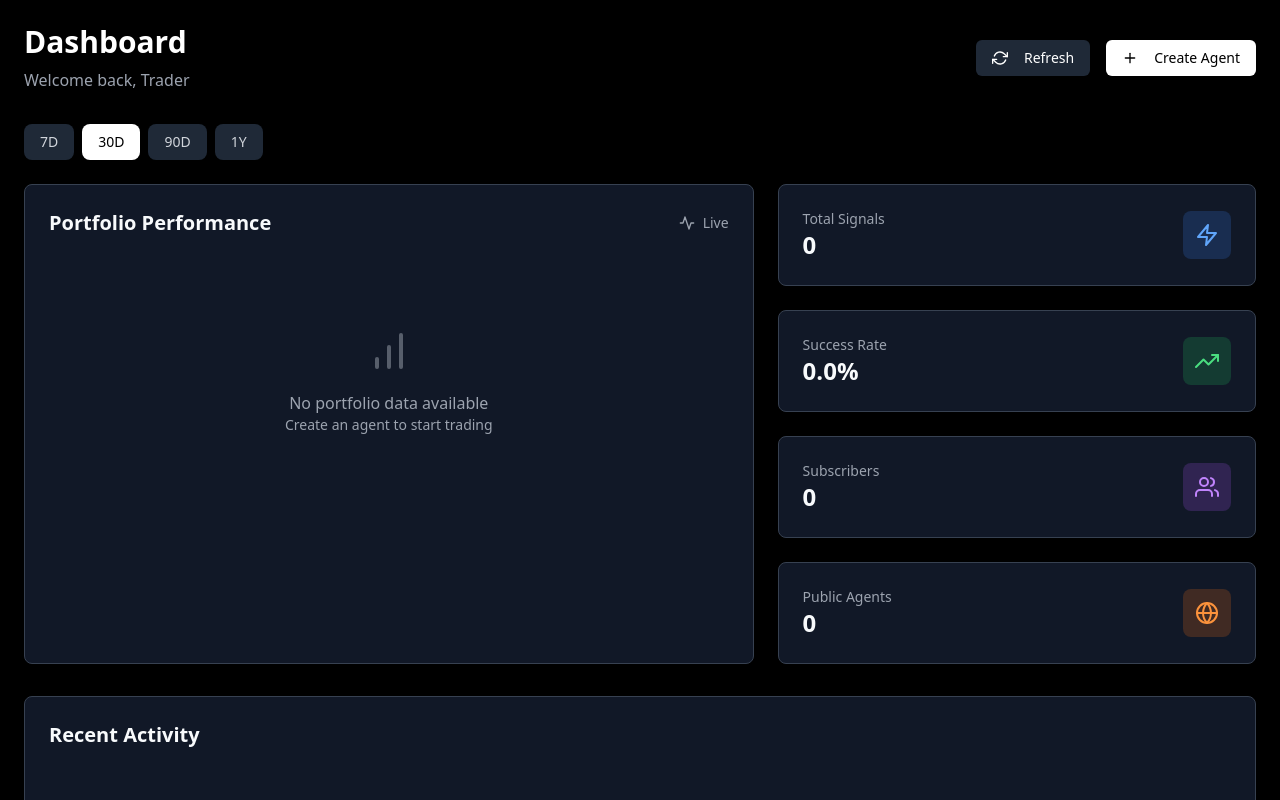
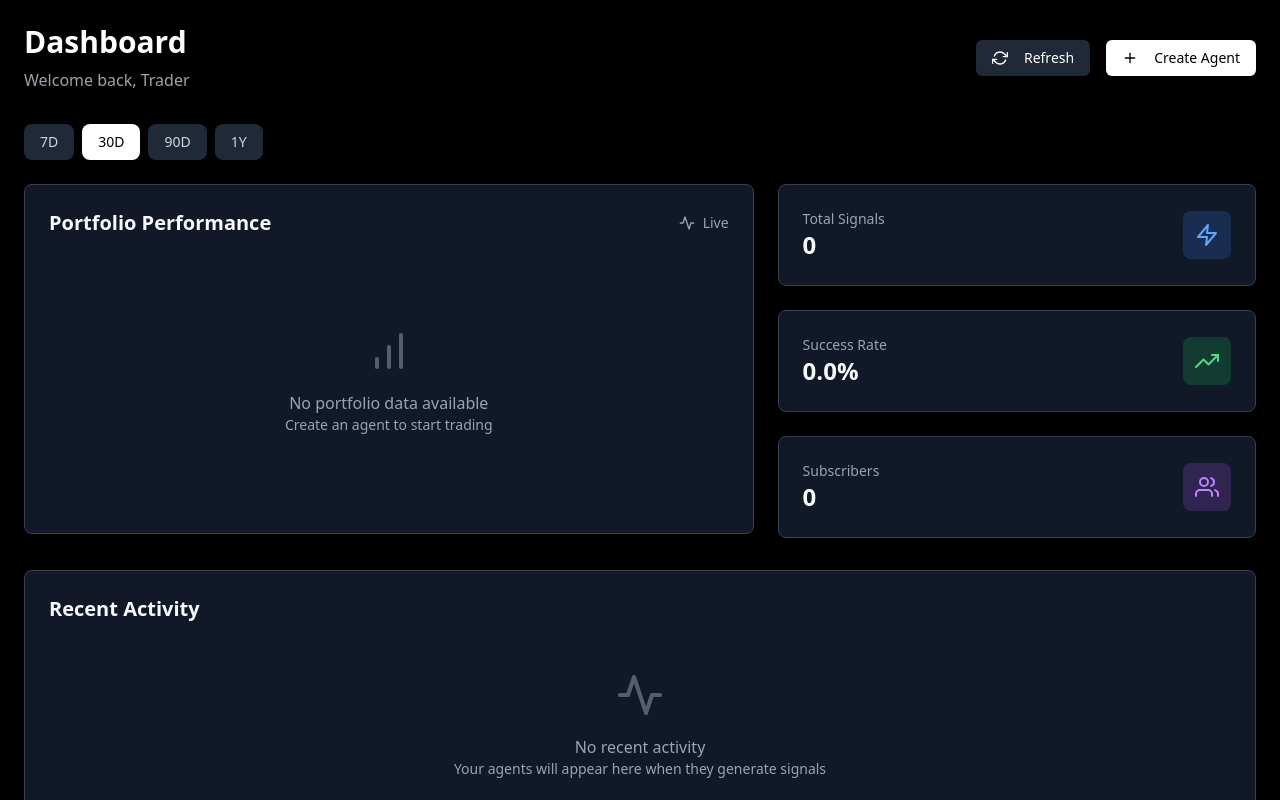
Before and after one commit to utkarshg20/finlake, a Next.js app: page /dashboard in a window 1280 px wide. Shown: the top 800 px of the page. Built offline with nearby package versions, Linux system fonts and the light colour scheme; what @rainbow-me/rainbowkit, wagmi would draw is missing.

Commit message:
vercel done

```diff
--- a/components/Dashboard.tsx
+++ b/components/Dashboard.tsx
@@ -116,9 +116,6 @@ export default function Dashboard() {
     (sum, agent) => sum + (agent.performance?.totalSubscribers || 0),
     0,
   );
-  const publicAgents = userAgents.filter(
-    (agent) => agent.visibility === "public",
-  ).length;
 
   // Recent activity (last 5 signals)
   const recentSignals = signals
@@ -189,7 +186,7 @@ export default function Dashboard() {
         <div className="grid grid-cols-1 lg:grid-cols-5 gap-6">
           {/* Portfolio Performance Chart - Left Side (3/5 width) */}
           <div className="lg:col-span-3">
-            <Card className="bg-gray-900 border-gray-700 p-6 h-full">
+            <Card className="bg-gray-900 border-gray-700 p-6">
               <div className="flex justify-between items-center mb-4">
                 <h2 className="text-xl font-semibold">Portfolio Performance</h2>
                 <div className="flex items-center space-x-2 text-sm text-gray-400">
@@ -199,12 +196,12 @@ export default function Dashboard() {
               </div>
 
               {chartData.length > 0 ? (
-                <div className="h-full">
+                <div className="w-full">
                   <svg
                     width="100%"
-                    height="100%"
+                    height="280"
                     viewBox={`0 0 ${chartWidth} ${chartHeight}`}
-                    className="w-full h-64"
+                    className="w-full"
                   >
                     {/* Gradient definition */}
                     <defs>
@@ -348,19 +345,6 @@ export default function Dashboard() {
                 </div>
               </div>
             </Card>
-
-            {/* Public Agents */}
-            <Card className="bg-gray-900 border-gray-700 p-6">
-              <div className="flex items-center justify-between">
-                <div>
-                  <p className="text-gray-400 text-sm">Public Agents</p>
-                  <p className="text-2xl font-bold">{publicAgents}</p>
-                </div>
-                <div className="p-3 bg-orange-500/20 rounded-lg">
-                  <FiGlobe className="w-6 h-6 text-orange-400" />
-                </div>
-              </div>
-            </Card>
           </div>
         </div>
 
--- a/lib/database.ts
+++ b/lib/database.ts
@@ -104,6 +104,8 @@ class Database {
   }
 
   private loadFromStorage() {
+    if (typeof window === "undefined") return;
+
     try {
       const usersData = localStorage.getItem("finlake-users");
       const agentsData = localStorage.getItem("finlake-agents");
@@ -122,6 +124,8 @@ class Database {
   }
 
   private saveToStorage() {
+    if (typeof window === "undefined") return;
+
     try {
       localStorage.setItem("finlake-users", JSON.stringify(this.users));
       localStorage.setItem("finlake-agents", JSON.stringify(this.agents));
@@ -140,6 +144,8 @@ class Database {
   }
 
   private ensureSampleData() {
+    if (typeof window === "undefined") return;
+
     console.log("Ensuring sample data exists...");
     console.log("Current users count:", this.users.length);
 
@@ -150,6 +156,8 @@ class Database {
   }
 
   private clearAllDataAndReinitialize() {
+    if (typeof window === "undefined") return;
+
     console.log("Clearing all data and reinitializing...");
     this.users = [];
     this.agents = [];
@@ -557,8 +565,11 @@ class Database {
     this.subscriptions = sampleSubscriptions;
     this.portfolioHistory = portfolioHistory;
 
-    this.saveToStorage();
-    console.log("Sample data initialized");
+    // Only save to storage on client side
+    if (typeof window !== "undefined") {
+      this.saveToStorage();
+      console.log("Sample data initialized");
+    }
   }
 
   // User operations
```
